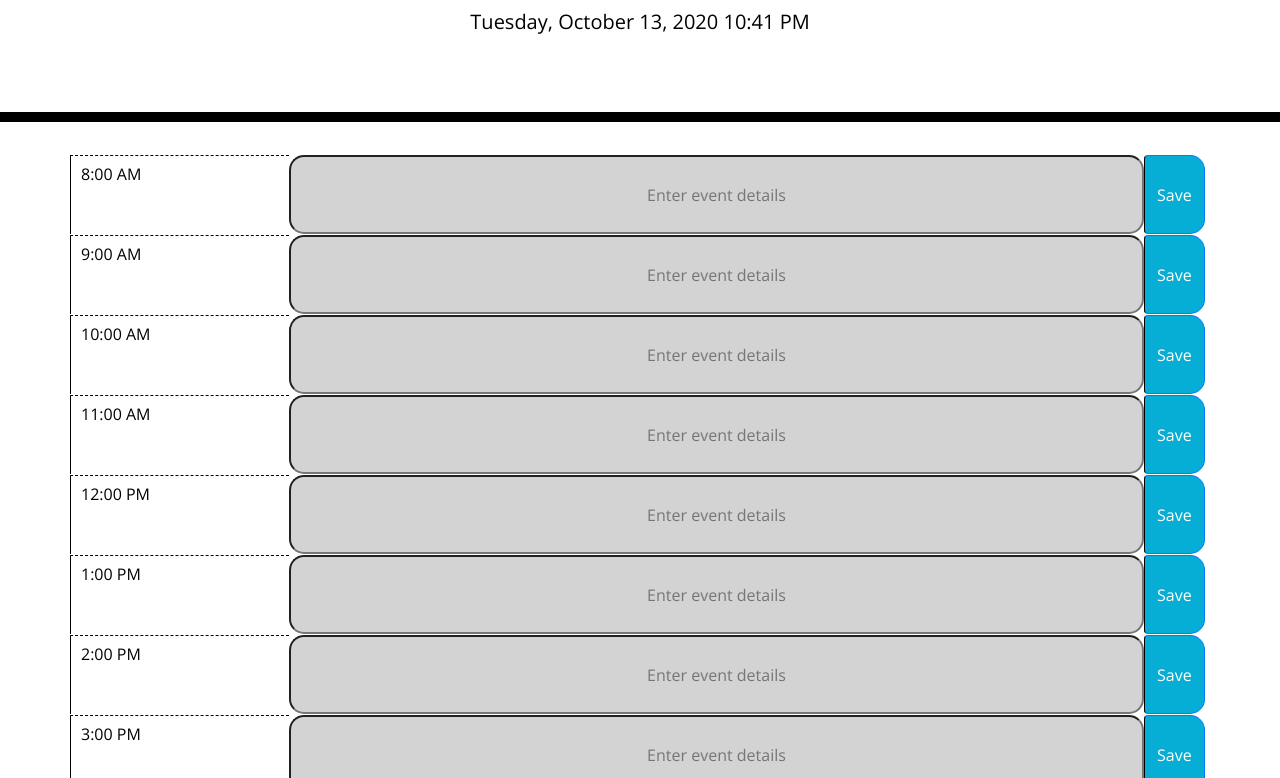
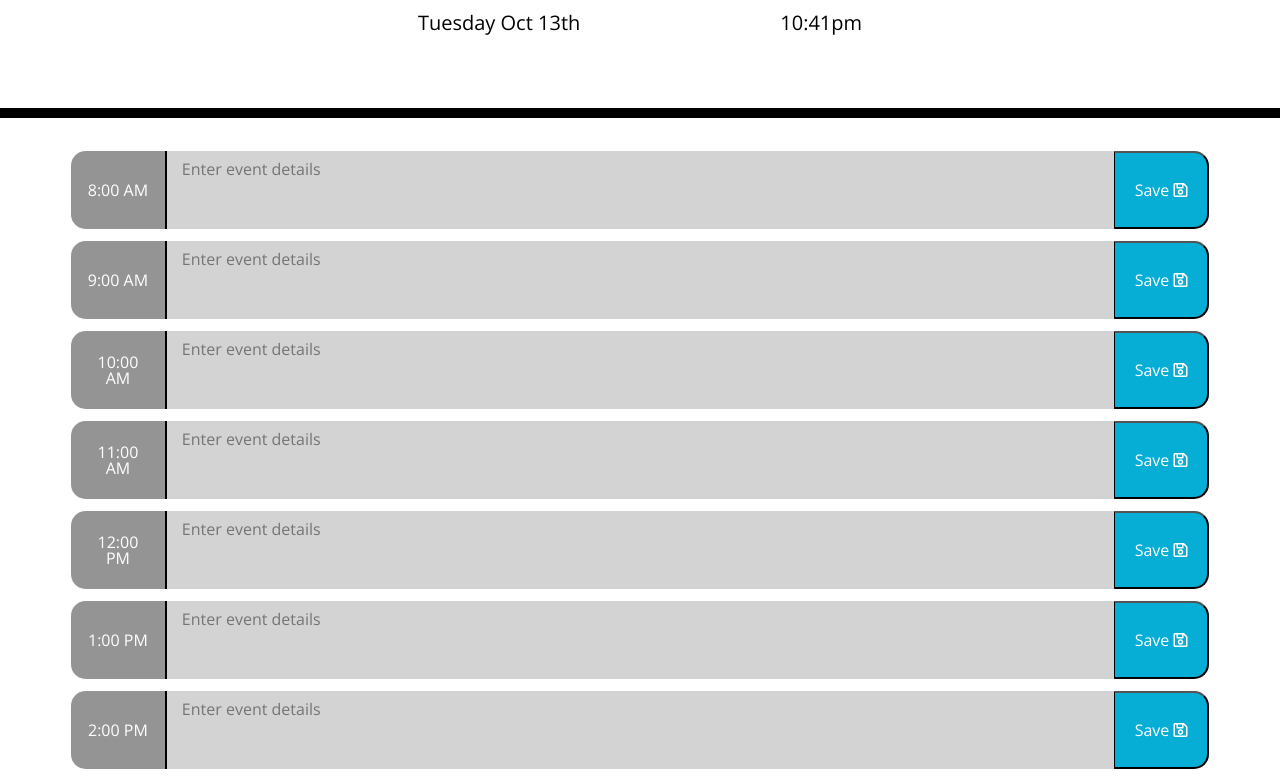
Before and after one commit to nova-codes/day-planner, a plain HTML site: page index.html in a window 1280 px wide. Shown: the part 182-960 px from the top of the page. Drawn offline with nearby package versions, Linux system fonts and the light colour scheme.

Commit message:
finishing this up, finally.

```diff
--- a/app.js
+++ b/app.js
@@ -1,59 +1,51 @@
-
-
-
-// click on time block
-// user can input event
-// user can save event in local storage
 // on refresh, event entered persists
-
 // current day - id: currentDay, class: lead
-
 // timeblock - class: container
 
 function dayPlanner() {
     $(document).ready(function() {
         let m = moment();
-        let dateFormat = moment().format('LLLL');
+        let dateFormat = m.format('dddd MMM Do');
         let currentTime = m.format('h:mma');
         let businessHours = [
             {
-                id: 'eight',
+                id: '8',
                 time: '8:00 AM'
             },
             {
-                id: 'nine',
+                id: '9',
                 time: '9:00 AM'
             },
             {
-                id: 'ten',
+                id: '10',
                 time: '10:00 AM'
             },
             {
-                id: 'eleven',
+                id: '11',
                 time: '11:00 AM'
             },
             {
-                id: 'twelve',
+                id: '12',
                 time: '12:00 PM'
             },
             {
-                id: 'one',
+                id: '13',
                 time: '1:00 PM'
             },
             {
-                id: 'two',
+                id: '14',
                 time: '2:00 PM'
             },
             {
-                id: 'three',
+                id: '15',
                 time: '3:00 PM'
             },
             {
-                id: 'four',
+                id: '16',
                 time: '4:00 PM'
             },
             {
-                id: 'five',
+                id: '17',
                 time: '5:00 PM'
             }
         ]
@@ -62,8 +54,8 @@ function dayPlanner() {
 
         // display current day at top of the calendar
         function showCurrentDay() {
-            let currentDay = $('#currentDay').text(dateFormat);
-            return currentDay;
+            $('#currentDay').html(`${dateFormat}`);
+            $('#currentTime').html(`${currentTime}`);
         }
 
         showCurrentDay();
@@ -72,21 +64,23 @@ function dayPlanner() {
         function timeBlock(){
             $.each(businessHours, function(i){
                 var timeRow = $('<div>');
-                    timeRow.addClass('row');
+                    timeRow.attr('id', businessHours[i].id);
+                    timeRow.addClass('row time-block');
 
-                var timeCol = $('<textarea>');
-                    timeCol.addClass('hour');
+                var timeCol = $('<div>');
+                    timeCol.addClass('col-1 hour');
                     timeCol.text(businessHours[i].time);
 
-                var inputEvent = $('<input>');
-                    inputEvent.attr('id', businessHours[i].id);
-                    inputEvent.addClass('time-block');
+                var inputEvent = $('<textarea>');
+                    inputEvent.addClass('col-10 event');
                     inputEvent.attr('placeholder', 'Enter event details');
 
+                var saveTxt = $('<i>');
+                    saveTxt.addClass('far fa-save');
+
                 var saveBtn = $('<button>');
-                    saveBtn.attr('id', businessHours[i].id);
-                    saveBtn.addClass('btn btn-primary saveBtn');
-                    saveBtn.text('Save');
+                    saveBtn.addClass('col-1 saveBtn');
+                    saveBtn.html('Save <i class="far fa-save"></i>');
 
                 console.log(businessHours[i].time, businessHours[i].id);
 
@@ -94,30 +88,50 @@ function dayPlanner() {
 
                 $('.container').append(timeRow);
             });
+
         }
 
         timeBlock();
 
         // color code if past, present, future
-        function colorCode() {
+        function colorChange() {
+            $('.time-block').each(function() {
+                hour = m.hours();
+                var thisHour = parseInt($(this).attr('id'));
 
-            for(i = 0; i <= 23; i++) {
-                let hour = $('.hour');
-
-                if(hour === currentTime)     {
-                    $('.time-block').addClass('present');
+                if(thisHour > hour) {
+                    $(this).addClass('future');
                 }
-                else if(hour > currentTime) {
-                    $('.time-block').addClass('past');
+                else if(thisHour === hour) {
+                    $(this).addClass('present');
                 }
                 else {
-                    $('.time-block').addClass('future');
+                    $(this).addClass('past');
                 }
-            }
-
+            });
+            console.log(hour);
         }
 
-        colorCode();
+        colorChange();
+
+        // user can input & save event in local storage
+        $('.time-block').each(function() {
+            var id = $(this).attr('id');
+            var event = localStorage.getItem(id);
+
+            if(event !== null) {
+                $(this).children('.event').val(event)
+            }
+        });
+
+        var saveBtn = $('.saveBtn');
+
+        saveBtn.on('click', function() {
+            var time = $(this).parent().attr('id');
+            var event = $(this).siblings('.event').val();
+
+            localStorage.setItem(time, event);
+        })
 
     });
 
--- a/index.html
+++ b/index.html
@@ -14,14 +14,17 @@
     <link href="https://fonts.googleapis.com/css?family=Open+Sans&display=swap" rel="stylesheet" />
     <link rel="stylesheet" href="style.css" />
 
-    <title>Work Day Scheduler</title>
+    <title>the Day Planner</title>
   </head>
 
   <body>
     <header class="jumbotron">
-      <h1 class="display-3">Work Day Scheduler</h1>
+      <h1 class="display-3">the Day Planner</h1>
       <p class="lead">A simple calendar app for scheduling your work day</p>
-      <p id="currentDay" class="lead"></p>
+      <div class='row justify-content-center'>
+        <p id="currentDay" class="lead"></p>
+        <p id="currentTime" class="lead"></p>
+      </div>
     </header>
     <div class="container">
       <!-- Timeblocks go here -->
--- a/style.css
+++ b/style.css
@@ -19,6 +19,11 @@ textarea{
   color: black;
   border-radius: 0;
   border-bottom: 10px solid black;
+  height: 300px;
+}
+
+p.lead:first-child {
+  margin-right: 200px;
 }
 
 .description{
@@ -28,19 +33,23 @@ textarea{
 .time-block{
   text-align: center;
   border-radius: 15px;
-  width: 75%;
 }
 
 .row {
   white-space: pre-wrap;
   height: 80px;
-  border-top: 1px solid white;
+  border: 1px solid white;
+  margin-bottom: 10px;
 }
 
 .hour {
-  background-color: #ffffff;
-  color: #000000;
-  border-top: 1px dashed #000000;
+  background-color: rgba(0,0,0,0.3);
+  color: white;
+  border-right: 1px solid #000000;
+  border-radius: 15px 0 0 15px;
+  display: flex;
+  align-items: center;
+  justify-content: center;
 }
 
 .past {
```
